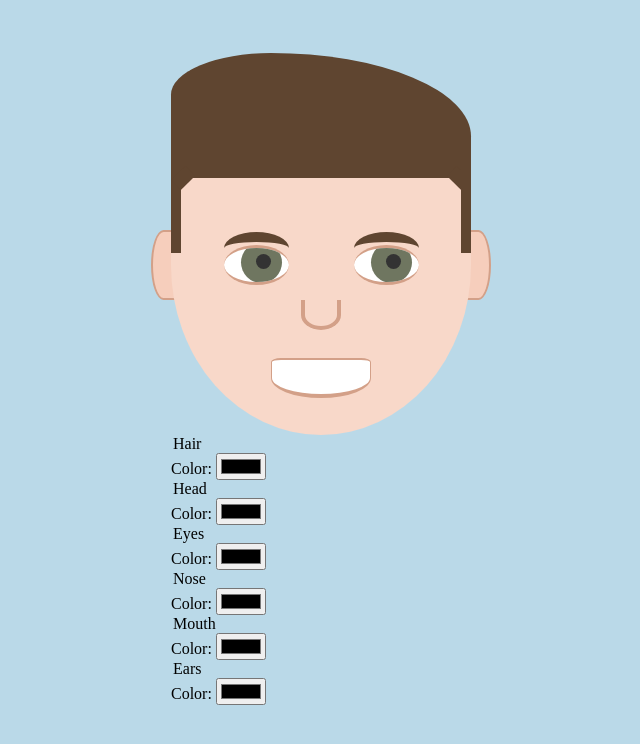
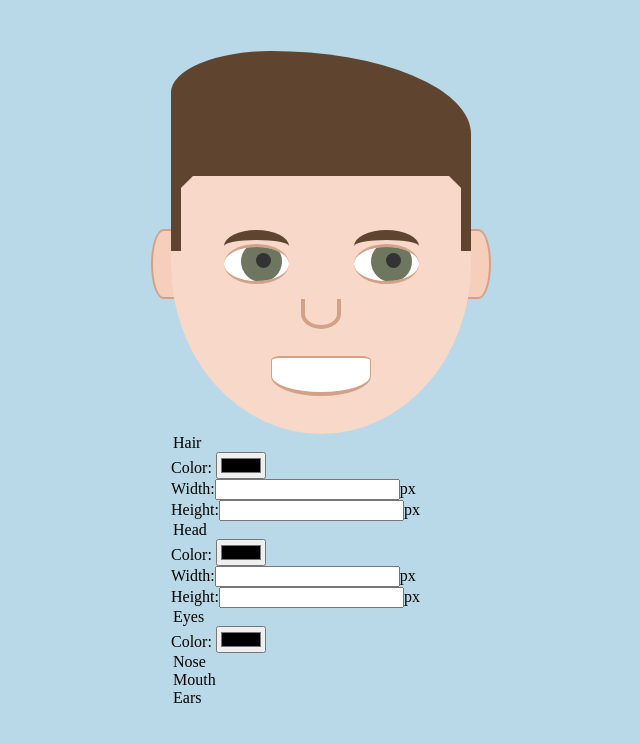
Before and after one commit to collerhatguy/face-maker-2, a React (Create React App) app: page / in a window 1280 px wide. Shown: the top 744 px of the page, without its empty margins (319-959 px from the left). Built offline with nearby package versions, Linux system fonts and the light colour scheme.

Commit message:
changing hair width works but not the head. background color exclusively changes

```diff
--- a/src/App.js
+++ b/src/App.js
@@ -5,45 +5,70 @@ import Head from "./components/Head";
 import Form from "./components/Form";
 
 const ACTIONS = {
-  setHair: "set-hair",
+  setHairColor: "set-hair-color",
+  setHairWidth: "set-hair-width",
+  setHairHeight: "set-hair-height",
   setHead: "set-head",
+  setEars: "set-eyes",
+  setNose: "set-nose",
+  setMouth: "set-mouth",
   setEars: "set-ears",
 }
 function reducer(state, action) {
   switch (action.type) {
-      case ACTIONS.setHair:
+      case ACTIONS.setHairColor:
           return {
               ...state,
               hair: {
-                  backgroundColor: action.payload.color
+                  ...state.hair,
+                  backgroundColor: action.payload.value
               }
           }
-      case ACTIONS.setHead:
+      case ACTIONS.setHairWidth:
+          return {
+              ...state,
+              hair: {
+                ...state.hair,
+                width: action.payload.value
+              }
+          }
+      case ACTIONS.setHairHeight:
+          return {
+              ...state,
+              hair: {
+                ...state.hair,
+                height: action.payload.value
+              }
+          }
+      case ACTIONS.setHeadColor:
           return {
               ...state,
               head: {
-                  backgroundColor: action.payload.color
+                  ...state.head,
+                  backgroundColor: action.payload.value
+              }
+          }
+      case ACTIONS.setHeadHeight:
+          return {
+              ...state,
+              head: {
+                  ...state.head,
+                  height: action.payload.value
+              }
+          }
+      case ACTIONS.setHeadWidth:
+          return {
+              ...state,
+              head: {
+                  ...state.head,
+                  width: action.payload.value
               }
           }
       case ACTIONS.setEyes:
           return {
               ...state,
               eyes: {
-                  backgroundColor: action.payload.color
-              }
-          }
-      case ACTIONS.setEars:
-          return {
-              ...state,
-              ears: {
-                  backgroundColor: action.payload.color
-              }
-          }
-      case ACTIONS.setMouth:
-          return {
-              ...state,
-              mouth: {
-                  backgroundColor: action.payload.color
+                  backgroundColor: action.payload.value
               }
           }
   }
--- a/src/components/Form.js
+++ b/src/components/Form.js
@@ -1,13 +1,14 @@
 
 import React from 'react'
 import ColorInput from './ColorInput'
+import SizeInput from "./SizeInput";
 
 export default function Form({dispatch, ACTIONS}) {
     const changePart = (value, action) => {
         dispatch({
             type: action,
             payload: {
-                color: value
+                value: value
             }
         })
     }
@@ -15,11 +16,27 @@ export default function Form({dispatch, ACTIONS}) {
         <form>
             <feildset>
                 <legend>Hair</legend>
-                <ColorInput bodyPart="hair" changeColor={(value) => changePart(value, ACTIONS.setHair)} />
+                <ColorInput
+                    bodyPart="hair"
+                    changeColor={(value) => changePart(value, ACTIONS.setHairColor)}
+                />
+                <SizeInput
+                    bodyPart="hair"
+                    changeWidth={(value) => changePart(value, ACTIONS.setHairWidth)}
+                    changeHeight={(value) => changePart(value, ACTIONS.setHairHeight)}
+                />
             </feildset>
             <feildset>
                 <legend>Head</legend>
-                <ColorInput bodyPart="head"  changeColor={(value) => changePart(value, ACTIONS.setHead)}/>
+                <ColorInput
+                    bodyPart="head"
+                    changeColor={(value) => changePart(value, ACTIONS.setHeadColor)}
+                />
+                <SizeInput
+                    bodyPart="head"
+                    changeWidth={(value) => changePart(value, ACTIONS.setHeadWidth)}
+                    changeHeight={(value) => changePart(value, ACTIONS.setHeadHeight)}
+                />
             </feildset>
             <feildset>
                 <legend>Eyes</legend>
@@ -27,15 +44,12 @@ export default function Form({dispatch, ACTIONS}) {
             </feildset>
             <feildset>
                 <legend>Nose</legend>
-                <ColorInput bodyPart="nose"  changeColor={(value) => changePart(value, ACTIONS.setNose)}/>
             </feildset>
             <feildset>
                 <legend>Mouth</legend>
-                <ColorInput bodyPart="mouth"  changeColor={(value) => changePart(value, ACTIONS.setMouth)}/>
             </feildset>
             <feildset>
                 <legend>Ears</legend>
-                <ColorInput bodyPart="ears"  changeColor={(value) => changePart(value, ACTIONS.setEars)}/>
             </feildset>
         </form>
     )
--- a/src/components/SizeInput.js
+++ b/src/components/SizeInput.js
@@ -1,26 +1,30 @@
 import React from 'react'
 
-export default function SizeInput({bodyPart, changeLength, changeWidth}) {
+export default function SizeInput({bodyPart, changeHeight, changeWidth}) {
     return (
+        <div>
             <div>
                 <label for={`${bodyPart}width`}>Width:
                     <input
                         type="width"
                         id={`${bodyPart}width`}
                         name={`${bodyPart}width`}
-                    onChange={e => {changeWidth(e.target.value)}}
-                />
-                px
-            </label>
-            <label for={`${bodyPart}length`}>Length:
-                <input
-                    type="length"
-                    id={`${bodyPart}length`}
-                    name={`${bodyPart}length`}
-                    onChange={e => {changeLength(e.target.value)}}
+                        onChange={e => {changeWidth(`${e.target.value}px`)}}
                     />
                     px
                 </label>
             </div>
+            <div>
+                <label for={`${bodyPart}height`}>Height:
+                    <input
+                        type="height"
+                        id={`${bodyPart}height`}
+                        name={`${bodyPart}height`}
+                        onChange={e => {changeHeight(`${e.target.value}px`)}}
+                    />
+                    px
+                </label>
+            </div>
+        </div>
     )
 }
```
Lines whose indentation alone changed are shown as unchanged.
